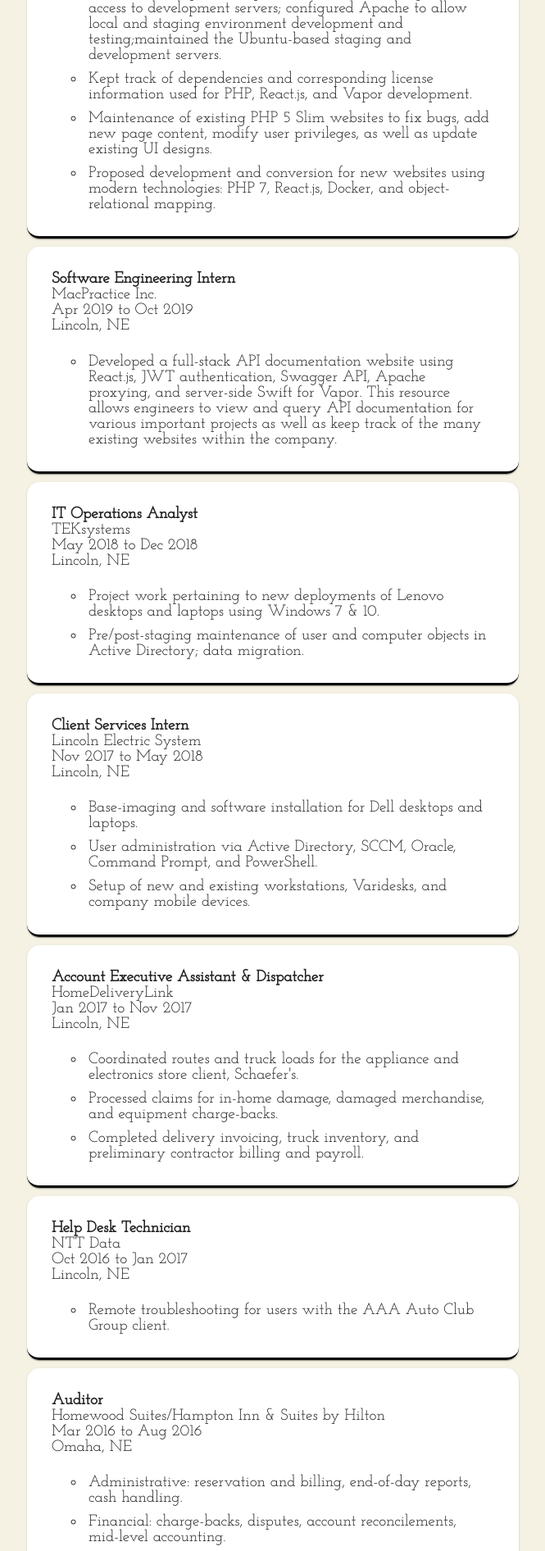
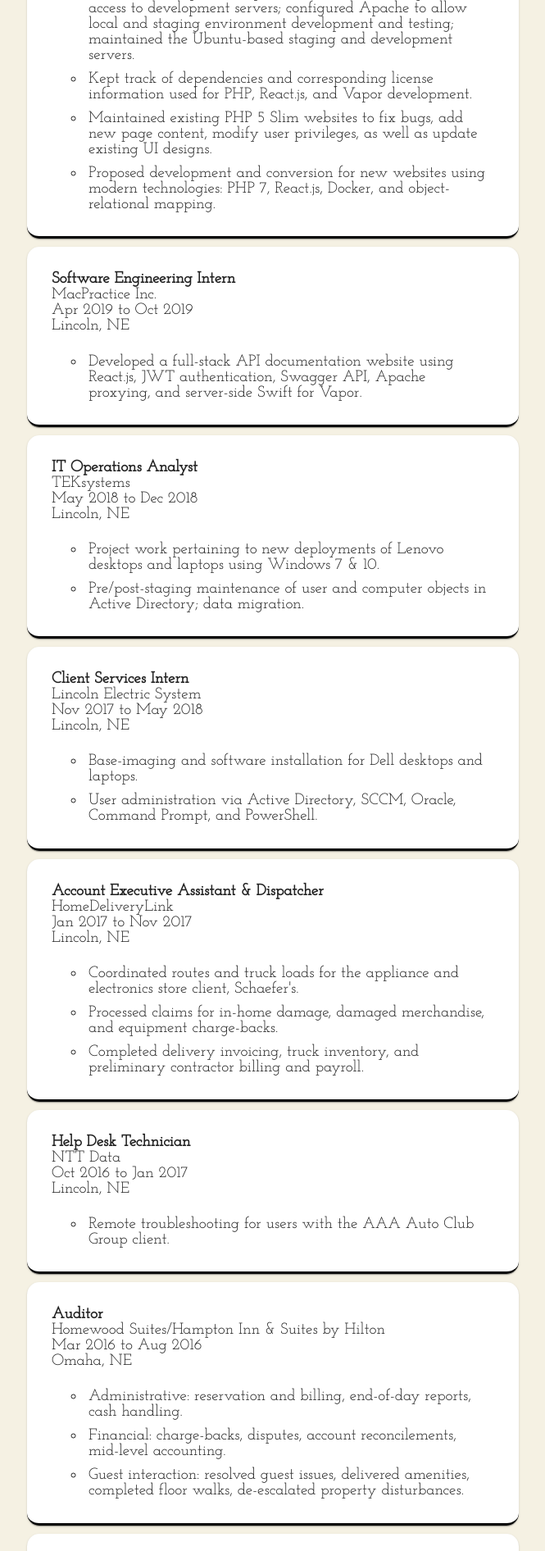
Before and after one commit to cperault/career-portfolio, a React (Create React App) app: page /Experience in a window 1280 px wide. Shown: the part 380-2272 px from the top of the page at 82% size, without its empty margins (307-972 px from the left). Built offline with nearby package versions, Linux system fonts and the light colour scheme.

Commit message:
Updated experience wording.

```diff
--- a/src/Components/Experience/ExperienceItems.js
+++ b/src/Components/Experience/ExperienceItems.js
@@ -2,15 +2,15 @@
     {
         experienceTitle: "Web Developer", experienceCompany: "MacPractice Inc.", experienceLocation: "Lincoln, NE", experienceDuration: "Oct 2019 to Mar 2020", experienceDescription: [
             "Developed an internal web interface for employees to utilize time clock functions, view an in/out report, and track hours while working remotely during the COVID-19 pandemic. This was necessary to prevent overwhelming the existing services that were not built for such an event.",
-            "Created and solidified the architecture for local web development within the office; wrote thorough documentation for all web development processes involving PHP, React.js, Apache, Vapor, Git, GitLab, SSL setup, and SSH access to development servers; configured Apache to allow local and staging environment development and testing;maintained the Ubuntu-based staging and development servers.",
+            "Created and solidified the architecture for local web development within the office; wrote thorough documentation for all web development processes involving PHP, React.js, Apache, Vapor, Git, GitLab, SSL setup, and SSH access to development servers; configured Apache to allow local and staging environment development and testing; maintained the Ubuntu-based staging and development servers.",
             "Kept track of dependencies and corresponding license information used for PHP, React.js, and Vapor development.",
-            "Maintenance of existing PHP 5 Slim websites to fix bugs, add new page content, modify user privileges, as well as update existing UI designs.",
+            "Maintained existing PHP 5 Slim websites to fix bugs, add new page content, modify user privileges, as well as update existing UI designs.",
             "Proposed development and conversion for new websites using modern technologies: PHP 7, React.js, Docker, and object-relational mapping."
         ]
     },
     {
         experienceTitle: "Software Engineering Intern", experienceCompany: "MacPractice Inc.", experienceLocation: "Lincoln, NE", experienceDuration: "Apr 2019 to Oct 2019", experienceDescription: [
-            "Developed a full-stack API documentation website using React.js, JWT authentication, Swagger API, Apache proxying, and server-side Swift for Vapor. This resource allows engineers to view and query API documentation for various important projects as well as keep track of the many existing websites within the company."
+            "Developed a full-stack API documentation website using React.js, JWT authentication, Swagger API, Apache proxying, and server-side Swift for Vapor."
         ]
     },
     {
@@ -22,8 +22,7 @@
     {
         experienceTitle: "Client Services Intern", experienceCompany: "Lincoln Electric System", experienceLocation: "Lincoln, NE", experienceDuration: "Nov 2017 to May 2018", experienceDescription: [
             "Base-imaging and software installation for Dell desktops and laptops.",
-            "User administration via Active Directory, SCCM, Oracle, Command Prompt, and PowerShell.",
-            "Setup of new and existing workstations, Varidesks, and company mobile devices."
+            "User administration via Active Directory, SCCM, Oracle, Command Prompt, and PowerShell."
         ]
     },
     {
@@ -42,12 +41,11 @@
         experienceTitle: "Auditor", experienceCompany: "Homewood Suites/Hampton Inn & Suites by Hilton", experienceLocation: "Omaha, NE", experienceDuration: "Mar 2016 to Aug 2016", experienceDescription: [
             "Administrative: reservation and billing, end-of-day reports, cash handling.",
             "Financial: charge-backs, disputes, account reconcilements, mid-level accounting.",
-            "Guest interaction: resolving guest issues, amenity delivery, floor walks, de-escalation of property disturbances."
+            "Guest interaction: resolved guest issues, delivered amenities, completed floor walks, de-escalated property disturbances."
         ]
     },
     {
         experienceTitle: "CSR II", experienceCompany: "Nebraska Furniture Mart", experienceLocation: "Omaha, NE", experienceDuration: "Oct 2012 to Jan 2015", experienceDescription: [
-            "Scheduled merchandise deliveries and pickups.",
             "Managed online subscriptions, accounts, orders, billing, settlements, and returns.",
             "Processed claims for damaged merchandise, in-home damage, parts requests, warranties, and repairs."
         ]
```
